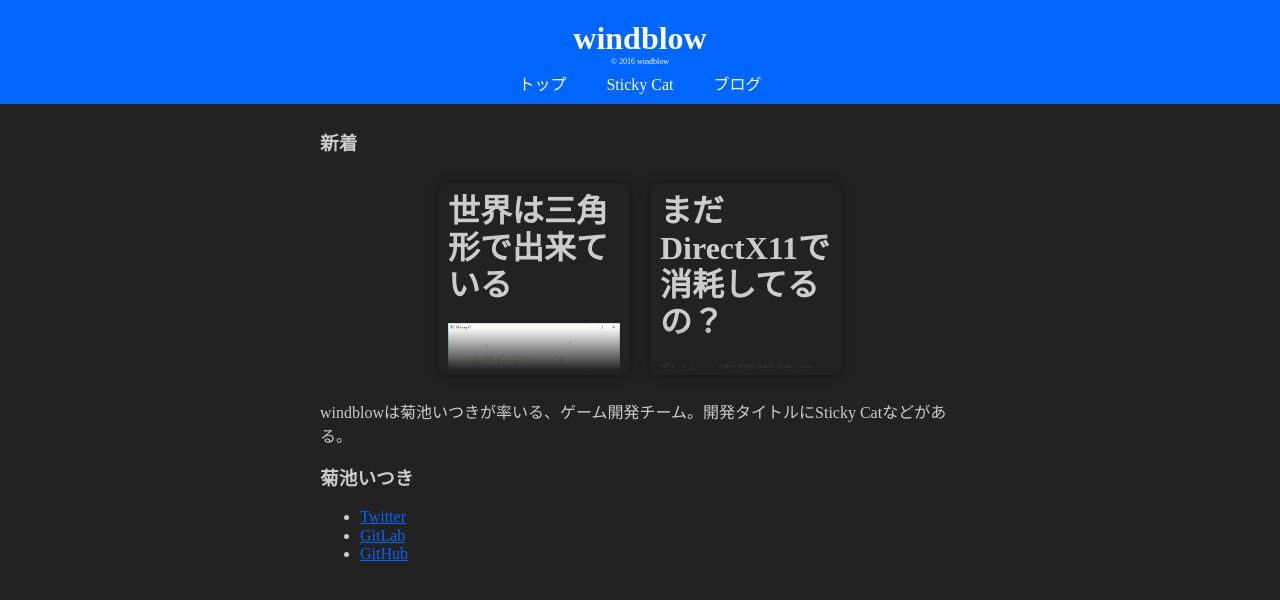
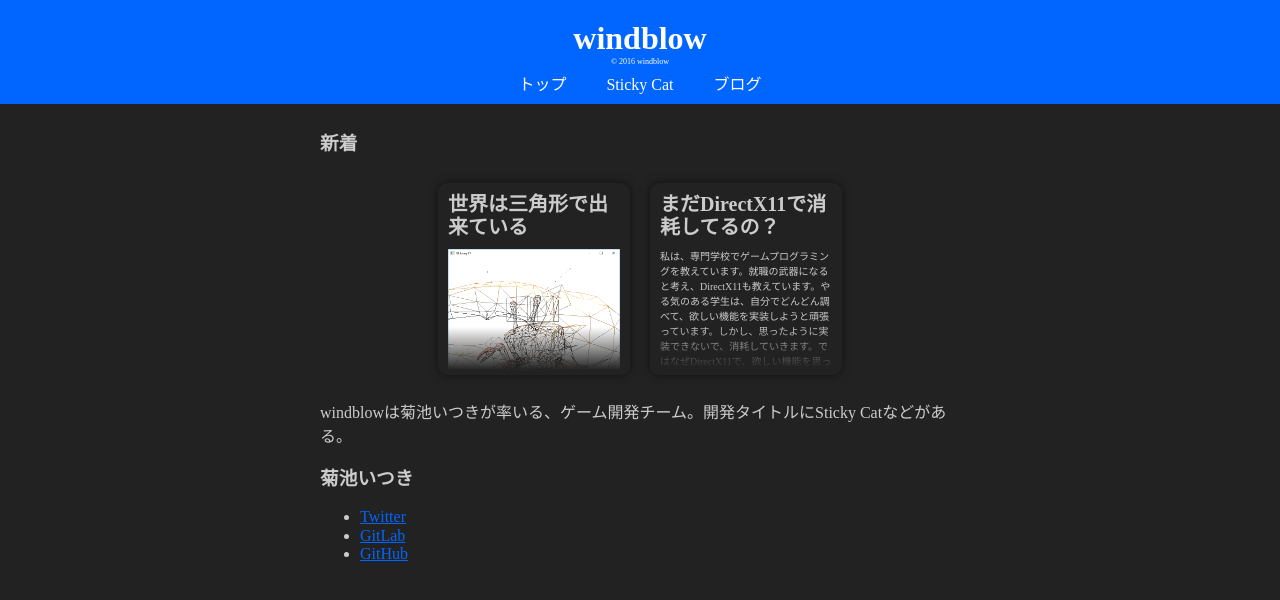
Before and after one commit to itukikikuti/windblow.net, a Jekyll site: the page built from index.html, in a window 1280 px wide. Shown: the top 600 px of the page. Built offline with Jekyll 4.4.1, drawn with Linux system fonts in a browser that asks for light colours.

Commit message:
Update style.css

```diff
--- a/assets/style.css
+++ b/assets/style.css
@@ -110,11 +110,11 @@ article time {
     left: 0;
 }
 .post h1 {
-    font-size: 2.5vw;
+    font-size: 20px;
     margin: 0;
 }
 .post p {
-    font-size: 1.5vw;
+    font-size: 10px;
 }
 .more {
     transition: 0.1s;
```
